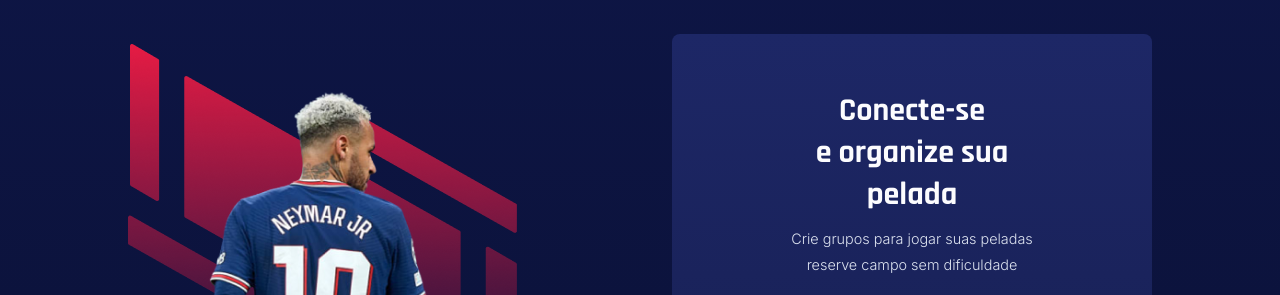
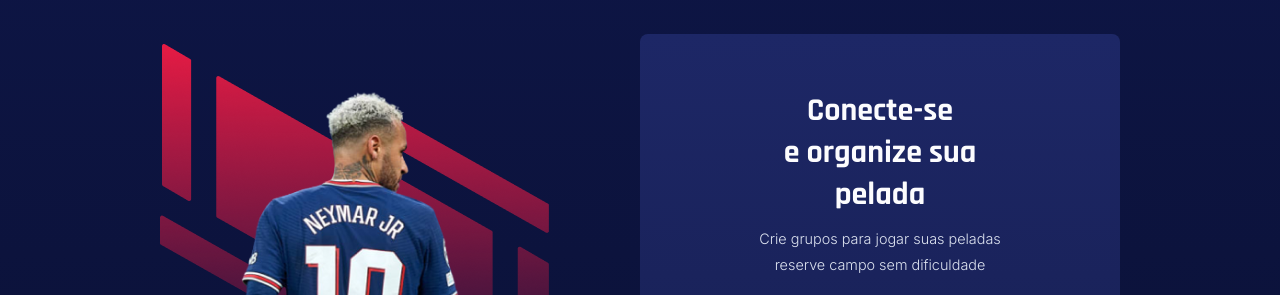
Before and after one commit to mario-hs/iFoot-front-end, a plain HTML site: page src/home/index.html in a window 1280 px wide. Shown: the part 148-443 px from the top of the page. Drawn offline with Linux system fonts and the light colour scheme.

Commit message:
correction of the CSS

```diff
--- a/src/home/styles.css
+++ b/src/home/styles.css
@@ -1,11 +1,6 @@
-html {
-    height: 100;
-}
-
 body {
     background: linear-gradient(180deg, #0E1647 0%, #0A1033 100%);
-    width: 80vw;
-    height: 100vh;
+    width: 75vw;
     margin: 50px auto;
 }
 
@@ -168,6 +163,12 @@ a {
 
 .signUp {}
 
+@media (min-width: 1020px) {
+    html {
+        height: 100vh;
+    }
+}
+
 /* @media (min-width: 651px) and (max-width: 1024px) { */
 @media (max-width: 1024px) {
     header {
```
Also changed, not shown: 2 other files.
